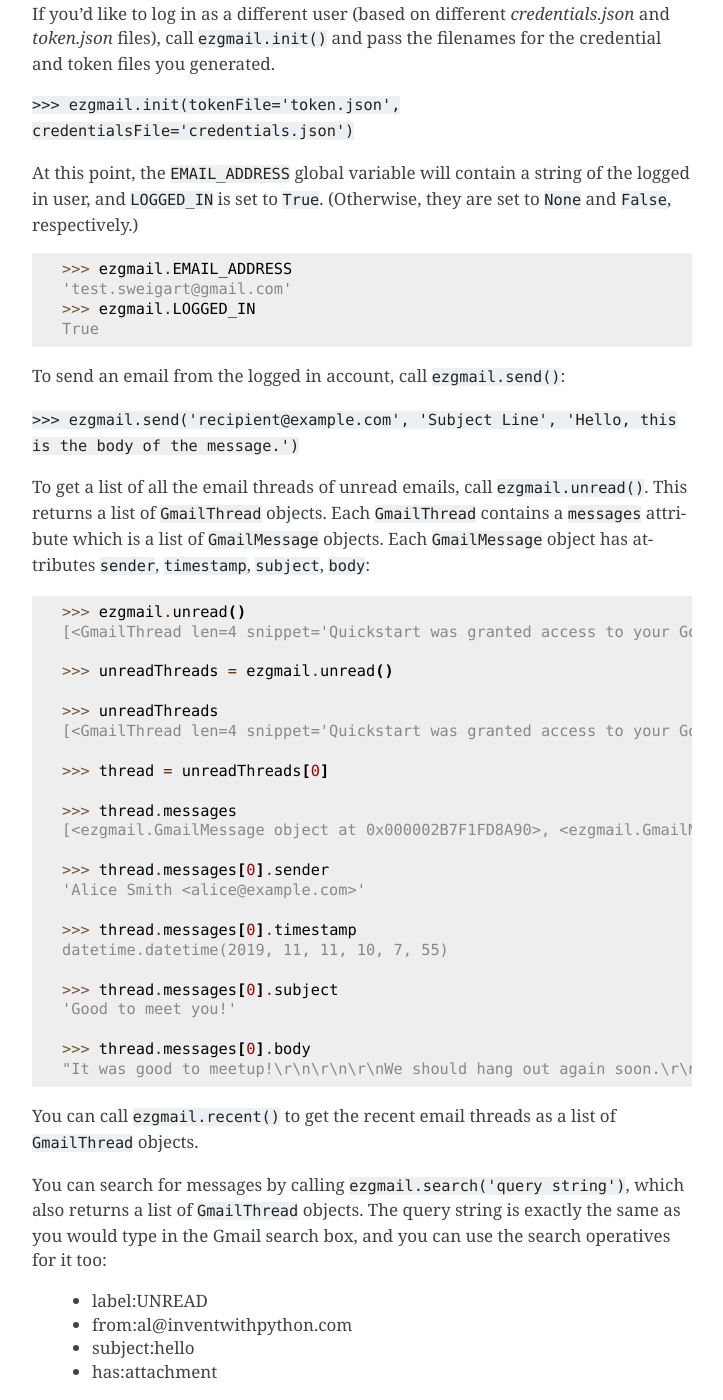
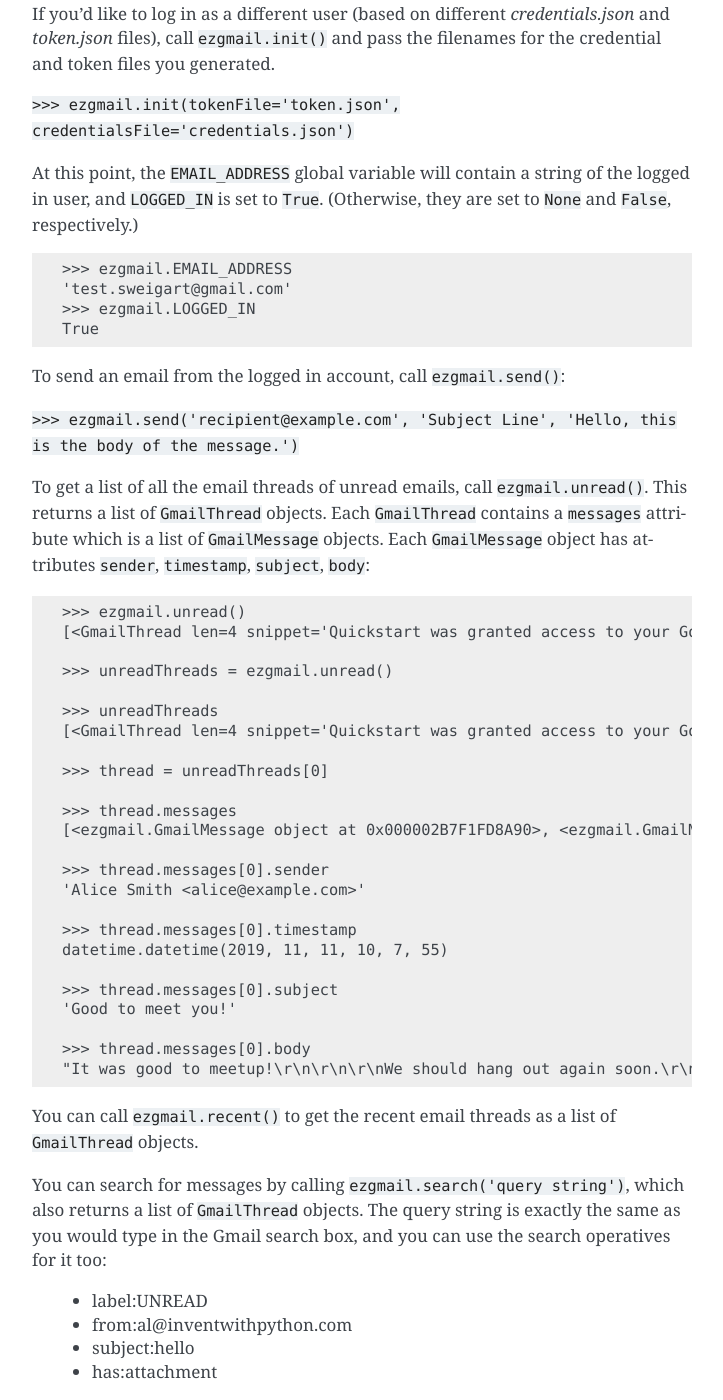
Before and after one commit to asweigart/ezgmail, a Sphinx documentation site: the page built from docs/index.rst, in a window 1280 px wide and 1400 px high, scrolled down 1300 px. Shown: the whole window, without its empty margins (388-1111 px from the left). Built offline with Sphinx 7.4.7, drawn with Linux system fonts in a browser that asks for light colours; some of the changed text lies outside the part shown.

Commit message:
Updating docs

```diff
--- a/docs/conf.py
+++ b/docs/conf.py
@@ -20,7 +20,7 @@
 # -- Project information -----------------------------------------------------
 
 project = 'EZGmail'
-copyright = '2018, Al Sweigart'
+copyright = '2018-2019, Al Sweigart'
 author = 'Al Sweigart'
 
 # The short X.Y version
--- a/docs/index.rst
+++ b/docs/index.rst
@@ -60,7 +60,7 @@ If you'd like to log in as a different user (based on different *credentials.jso
 At this point, the ``EMAIL_ADDRESS`` global variable will contain a string of the logged in user, and ``LOGGED_IN`` is
 set to ``True``. (Otherwise, they are set to ``None`` and ``False``, respectively.)
 
-.. code-block::
+.. code-block:: none
 
     >>> ezgmail.EMAIL_ADDRESS
     'test.sweigart@gmail.com'
@@ -75,7 +75,7 @@ To get a list of all the email threads of unread emails, call ``ezgmail.unread()
 ``GmailThread`` objects. Each ``GmailThread`` contains a ``messages`` attribute which is a list of ``GmailMessage``
 objects. Each ``GmailMessage`` object has attributes ``sender``, ``timestamp``, ``subject``, ``body``:
 
-.. code-block::
+.. code-block:: none
 
     >>> ezgmail.unread()
     [<GmailThread len=4 snippet='Quickstart was granted access to your Google Account test.sweigart@gmail.com If you did not grant access, you should check this activity and secure your account. Check activity You received this email'>]
```
